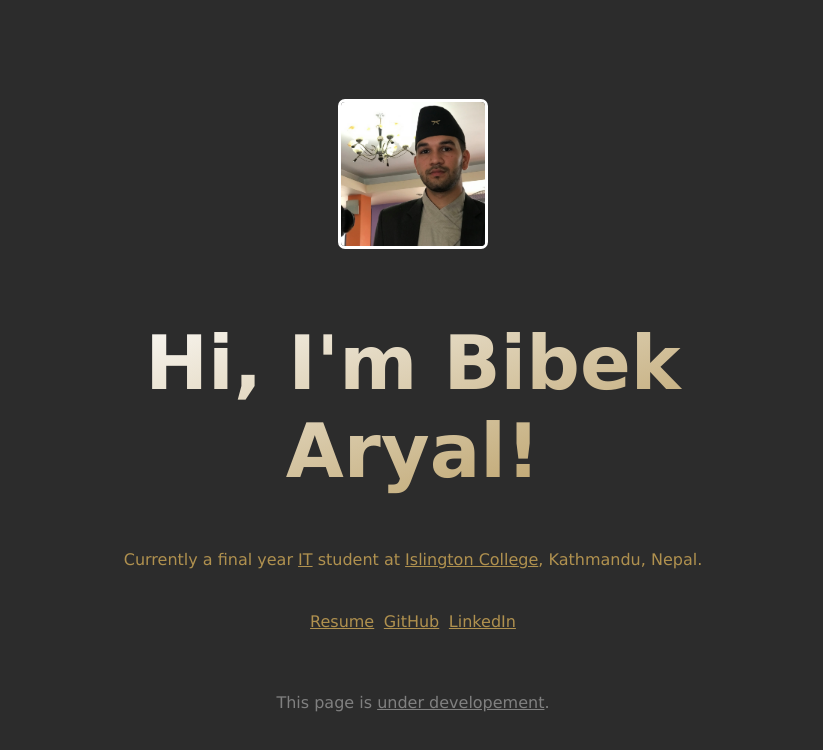
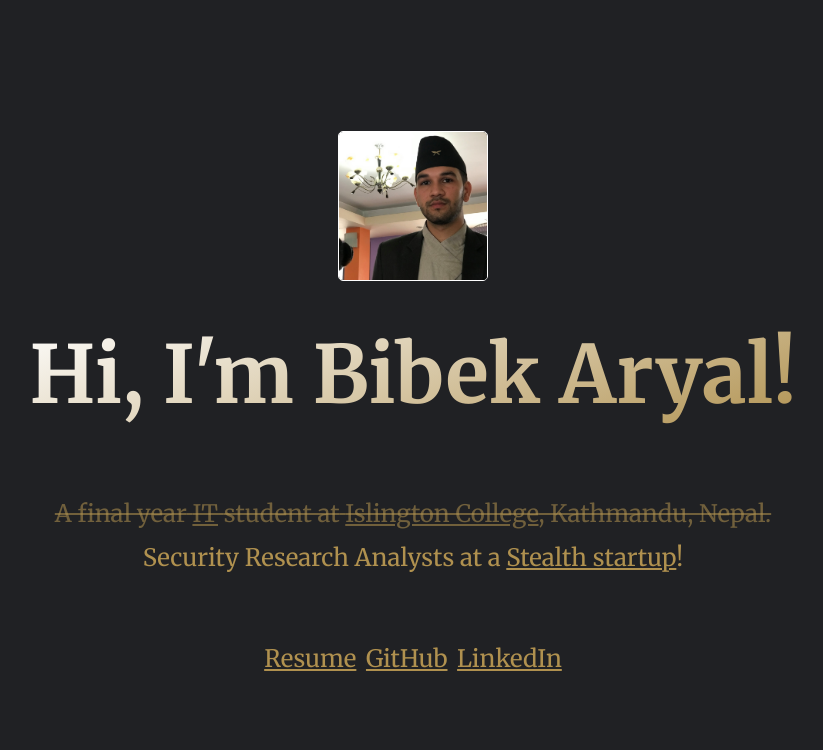
Before and after one commit to arlbibek/arlbibek.github.io, a React (Create React App) app: page / in a window 1280 px wide. Shown: the top 750 px of the page, without its empty margins (227-1050 px from the left). Built offline with nearby package versions, Linux system fonts and the light colour scheme.

Commit message:
Updated status & minor changes

```diff
--- a/public/index.html
+++ b/public/index.html
@@ -18,6 +18,6 @@
   </head>
   <body>
     <noscript>You need to enable JavaScript to run this app.</noscript>
-    <div id="root"></div>
+    <main id="root"></main>
   </body>
 </html>
--- a/src/App.css
+++ b/src/App.css
@@ -1,73 +1,167 @@
-* {
+@import url('https://fonts.googleapis.com/css2?family=Merriweather:ital,wght@0,400;0,700;1,400&display=swap');
+:root {
+  --black: #000;
+  --white: #fff;
+
+  --text-secondary: grey;
+  --text-primary: #e8eaed;
+
+  --bg-primary: #202124;
+  --bg-secondary: #292a2d;
+
+  --my-yellow: #b0914f;
+
+  --my-fonts: 'Merriweather', serif;
+}
+*,
+*::before,
+*::after {
+  box-sizing: border-box;
   margin: 0;
   padding: 0;
-  box-sizing: border-box;
-  font-family: "Neue Haas Grotesk Text Pro", Verdana, Geneva, Tahoma, sans-serif;
-  text-align: center;
+}
+body {
+  font-size: 17px;
+  font-family: var(--my-fonts);
+  line-height: 1.5;
+
+  background-color: var(--bg-primary);
+  color: var(--text-primary);
+
+  /* height: 100vh; */
+  /* overflow: hidden; */
 }
 
-html,
-body {
-  height: 100%;
+/* scrollbar */
+:root {
+  --scroll-track: rgba(32, 33, 36);
+  --scroll-default: rgba(116, 116, 116, 0.7); /* #747474 */
+  --scroll-hover: rgba(154, 154, 154, 0.7); /* #9a9a9a */
+  --scroll-active: rgba(192, 192, 192, 0.7); /* #c0c0c0 */
 }
 
-html {
-  display: table;
-  margin: auto;
+*::-webkit-scrollbar {
+  overflow: visible;
+}
+*::-webkit-scrollbar-track {
+  background-clip: content-box;
+  background: var(--scroll-track);
+}
+*::-webkit-scrollbar-thumb {
+  background: var(--scroll-default);
+}
+*::-webkit-scrollbar-thumb:hover {
+  background: var(--scroll-hover);
+}
+*::-webkit-scrollbar-thumb:active {
+  background: var(--scroll-active);
 }
 
-body {
-  background-color: #1c1c1ced;
-  display: table-cell;
-  vertical-align: middle;
+.section-center {
+  display: flex;
+  flex-direction: column;
+  justify-content: center;
+  align-items: center;
+  text-align: center;
+  min-height: 100vh;
+  width: 100vw;
 }
 
+img.profile {
+  border-radius: 5px;
+  margin: 11px;
+  border: 1px solid white;
+}
+img.profile:hover {
+  transition: ease all 1s;
+  border: 1px solid var(--my-yellow);
+}
+
+.h1-colorful {
+  transition: ease all 1s;
+  background: -webkit-linear-gradient(-70deg, #fff, var(--my-yellow));
+  -webkit-text-fill-color: transparent;
+  background-clip: border-box;
+  -webkit-background-clip: text;
+  font-size: 5rem;
+  margin: 1rem;
+}
+
+.current-status {
+  margin: 3rem auto ;
+  padding: .3rem;
+  max-height: 6.6rem;
+  border-radius: 3px;
+  overflow-y: auto;
+  overflow-x: hidden;
+}
+.current-status:hover {
+  background-color: var(--bg-secondary);
+}
+.current-status::-webkit-scrollbar {
+  width: .5rem;
+  border-radius: 3px;
+  float: right;
+}
+
+.current-status strike, .current-status strike * {
+  color: #b0914f90;
+}
+
+.social-div {
+  margin: 3rem auto;
+  margin-bottom: 0;
+  padding: .1rem;
+  border-radius: 11px 11px 0 0;
+  width: 95%;
+}
+.social-link {
+  margin: .3rem;
+}
+
+p {
+  margin: .50rem auto;
+}
 p,
 a {
-  color: #b0914f;
+  color: var(--my-yellow);
+  font-size: 1.5rem;
 }
-
 a {
   text-decoration: underline;
 }
-
-h1 {
-  text-align: center;
-  color: white;
-  font-size: 75px;
-  margin: 55px;
+a:hover {
+  color: var(--text-primary);
 }
-.h1-colourful {
-  transition: ease all 1s;
-  background: -webkit-linear-gradient(-70deg, #fff, #b0914f);
-  -webkit-text-fill-color: transparent;
-  background-clip: border-box;
-  -webkit-background-clip: text;
+a:active {
+  color: var(--text-secondary);
 }
 
-a:hover {
-  color: white;
+.btn-resume {
+  color: var(--my-yellow);
+  border: none;
+  background-color: transparent;
+  text-decoration: underline;
+  font-size: 1.5rem;
+  font-family: var(--my-fonts);
+}
+.btn-resume:hover {
+  color: var(--text-primary);
+  cursor: pointer;
 }
 
-.social-links {
-  margin: 0.3em;
+.page-status {
+  align-self: flex-end;
+  color: var(--text-secondary);
+  margin: 1.5rem;
+  text-align: center;
 }
-img.profile {
-  border-radius: 7px;
-  margin: 11px;
-  border: 3px solid white;
+.page-status a {
+  color: var(--text-secondary);
 }
-img.profile:hover {
-  transition: ease all 0.5s;
-  border: 3px solid #b0914f;
+.page-status a:hover {
+  color: var(--text-primary);
 }
-.btn-resume {
-  color: #b0914f;
-  border: none;
-  background-color: #2c2c2c;
-  text-decoration: underline;
-  font-size: medium;
+.page-status a:active {
+  color: var(--my-yellow);
 }
-.btn-resume:hover {
-  color: #fff;
-}
--- a/src/App.js
+++ b/src/App.js
@@ -1,13 +1,18 @@
+// React Components
 import React, { useState } from "react";
 
+// My Components
 import ModalResume from "./ModalResume";
 
+// CSS
 import "./App.css";
 
 function App() {
   const [show, setShow] = useState(false);
   return (
-    <div className="App">
+    <section className="section-center">
+      <article>
+        <div>
           <img
             className="profile"
             alt="Profile Bibek Aryal"
@@ -15,11 +20,12 @@ function App() {
             width="150px"
             height="150px"
           />
-      <header className="App-header">
-        <div className="my-div" style={{ width: "800px", margin: "0 auto" }}>
-          <h1 className="h1-colourful">Hi, I'm Bibek Aryal!</h1>
+        </div>
+        <h1 className="h1-colorful">Hi, I'm Bibek Aryal!</h1>
+        <div className="current-status">
           <p>
-            Currently a final year{" "}
+            <strike>
+              A final year{" "}
               <a
                 href="https://islington.edu.np/programmes/b-sc-hons-computer-networking-it-security/"
                 target="_blank"
@@ -33,20 +39,33 @@ function App() {
                 href="https://islington.edu.np"
                 target="_blank"
                 rel="noreferrer"
-              title="Go to the offical webpage of Islington College"
+                title="Go to the official webpage of Islington College"
               >
                 Islington College
               </a>
               , Kathmandu, Nepal.
+            </strike>
           </p>
-          <br />
-          <br />
+          <p>
+            Security Research Analysts at a{" "}
+            <a
+              href="#"
+              rel="noreferrer"
+              title="a startup company operating in stealth mode, avoiding public attention"
+            >
+              Stealth startup
+            </a>
+            !
+          </p>
+          <p>Also awaiting graduation.</p>
+        </div>
+        <div className="social-div">
           <button
             onClick={() => setShow(true)}
             target="_blank"
             rel="noreferrer"
             title="Read my resume (PDF)"
-            className="social-links btn-resume"
+            className="social-link btn-resume"
           >
             Resume
           </button>
@@ -56,7 +75,7 @@ function App() {
             target="_blank"
             rel="noreferrer"
             title="Watch me on GitHub"
-            className="social-links"
+            className="social-link"
           >
             GitHub
           </a>
@@ -65,29 +84,27 @@ function App() {
             target="_blank"
             rel="noreferrer"
             title="Find me on LinkedIn"
-            className="social-links"
+            className="social-link"
           >
             LinkedIn
           </a>
         </div>
-        <br />
-        <br />
-        <br />
-        <blockquote style={{ color: "grey" }}>
+        {/* <div id="" className="page-status">
+          <blockquote>
             This page is{" "}
             <a
               href="https://github.com/arlbibek/arlbibek.github.io"
               target="_blank"
               rel="noreferrer"
               title="View source code of this page"
-            style={{ color: "grey" }}
             >
-            under developement
+              under development
             </a>
             .
           </blockquote>
-      </header>
-    </div>
+        </div> */}
+      </article>
+    </section>
   );
 }
 
```
Also changed, not shown: 1 other file (tests, documents, lock files or other folders). Lines whose indentation alone changed are shown as unchanged.
